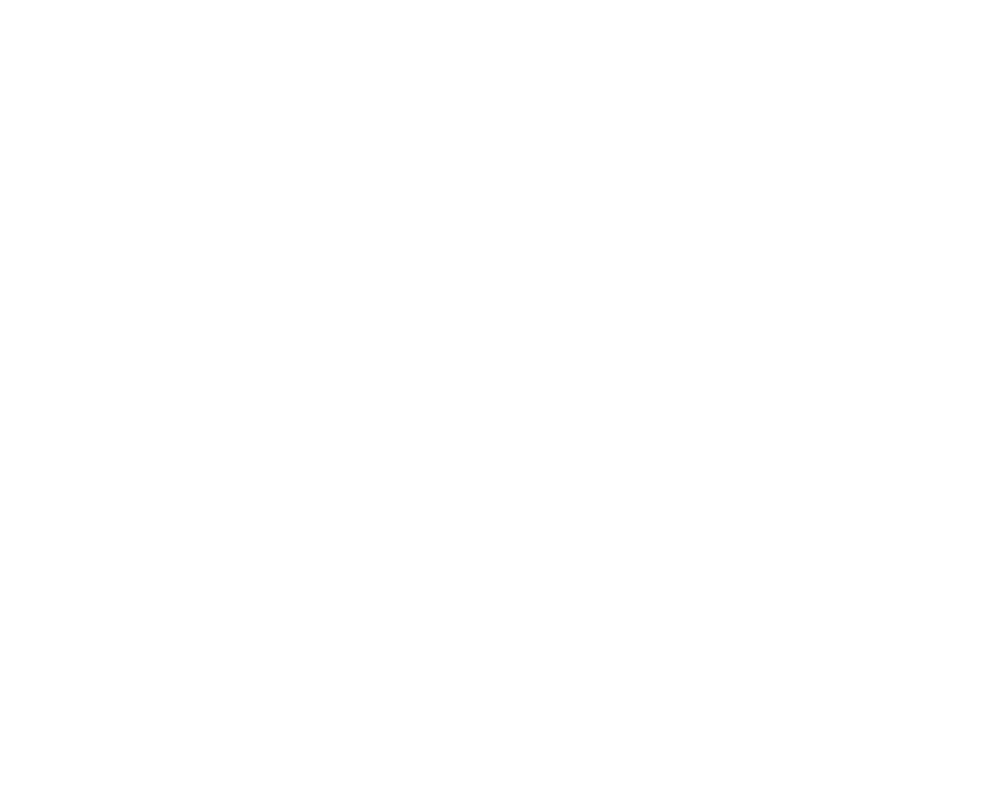
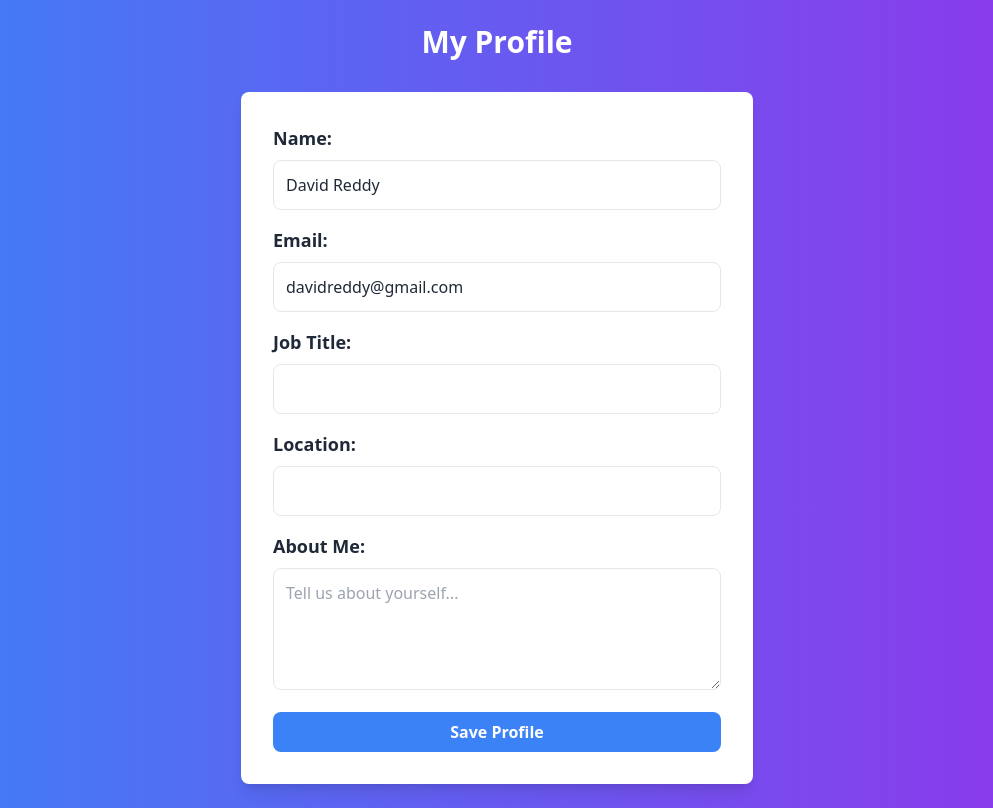
Before and after one commit to AkshayVoora/MyInterviewAI, a React (Create React App) app in the folder frontend/: page /profile in a window 1280 px wide. Before the commit this address had no page. Shown: the whole page, without its empty margins (143-1136 px from the left). Built offline with nearby package versions, Linux system fonts and the light colour scheme.

Commit message:
Addes profile page

```diff
--- a/frontend/src/App.js
+++ b/frontend/src/App.js
@@ -5,6 +5,7 @@
 import Login from './pages/Login';
 import Signup from './pages/Signup';
 import Dashboard from './pages/Dashboard';
+import Profile from './pages/Profile'; // Import Profile page
 
 function App() {
    return (
@@ -15,6 +16,7 @@
                <Route path="/login" element={<Login />} />
                <Route path="/signup" element={<Signup />} />
                <Route path="/dashboard" element={<Dashboard />} />
+               <Route path="/profile" element={<Profile />} /> {/* Add Profile route */}
             </Routes>
          </div>
       </Router>
--- /dev/null
+++ b/frontend/src/pages/Profile.js
@@ -0,0 +1,95 @@
+// src/pages/Profile.js
+import React, { useState } from 'react';
+
+function Profile() {
+   const [userData, setUserData] = useState({
+      name: 'David Reddy',
+      email: 'davidreddy@gmail.com',
+      jobTitle: '',
+      location: '',
+      about: '',
+   });
+
+   const handleChange = (e) => {
+      const { name, value } = e.target;
+      setUserData({ ...userData, [name]: value });
+   };
+
+   const handleSave = () => {
+      // Handle save functionality here, such as sending to a server
+      alert('Profile saved successfully!');
+   };
+
+   return (
+      <div className="min-h-screen bg-gradient-to-r from-blue-500 to-purple-600 text-white flex flex-col items-center p-6">
+         <h1 className="text-3xl font-bold mb-8">My Profile</h1>
+
+         <div className="bg-white text-gray-800 p-8 rounded-lg shadow-lg w-full max-w-lg">
+            <label className="block mb-4">
+               <span className="text-lg font-semibold">Name:</span>
+               <input
+                  type="text"
+                  name="name"
+                  value={userData.name}
+                  onChange={handleChange}
+                  className="w-full mt-2 p-3 border rounded-lg focus:outline-none focus:border-blue-500"
+               />
+            </label>
+
+            <label className="block mb-4">
+               <span className="text-lg font-semibold">Email:</span>
+               <input
+                  type="email"
+                  name="email"
+                  value={userData.email}
+                  onChange={handleChange}
+                  className="w-full mt-2 p-3 border rounded-lg focus:outline-none focus:border-blue-500"
+               />
+            </label>
+
+            <label className="block mb-4">
+               <span className="text-lg font-semibold">Job Title:</span>
+               <input
+                  type="text"
+                  name="jobTitle"
+                  value={userData.jobTitle}
+                  onChange={handleChange}
+                  className="w-full mt-2 p-3 border rounded-lg focus:outline-none focus:border-blue-500"
+               />
+            </label>
+
+            <label className="block mb-4">
+               <span className="text-lg font-semibold">Location:</span>
+               <input
+                  type="text"
+                  name="location"
+                  value={userData.location}
+                  onChange={handleChange}
+                  className="w-full mt-2 p-3 border rounded-lg focus:outline-none focus:border-blue-500"
+               />
+            </label>
+
+            <label className="block mb-4">
+               <span className="text-lg font-semibold">About Me:</span>
+               <textarea
+                  name="about"
+                  value={userData.about}
+                  onChange={handleChange}
+                  rows="4"
+                  className="w-full mt-2 p-3 border rounded-lg focus:outline-none focus:border-blue-500"
+                  placeholder="Tell us about yourself..."
+               ></textarea>
+            </label>
+
+            <button
+               onClick={handleSave}
+               className="w-full px-4 py-2 bg-blue-500 text-white font-semibold rounded-lg hover:bg-blue-600 focus:outline-none"
+            >
+               Save Profile
+            </button>
+         </div>
+      </div>
+   );
+}
+
+export default Profile;
```
